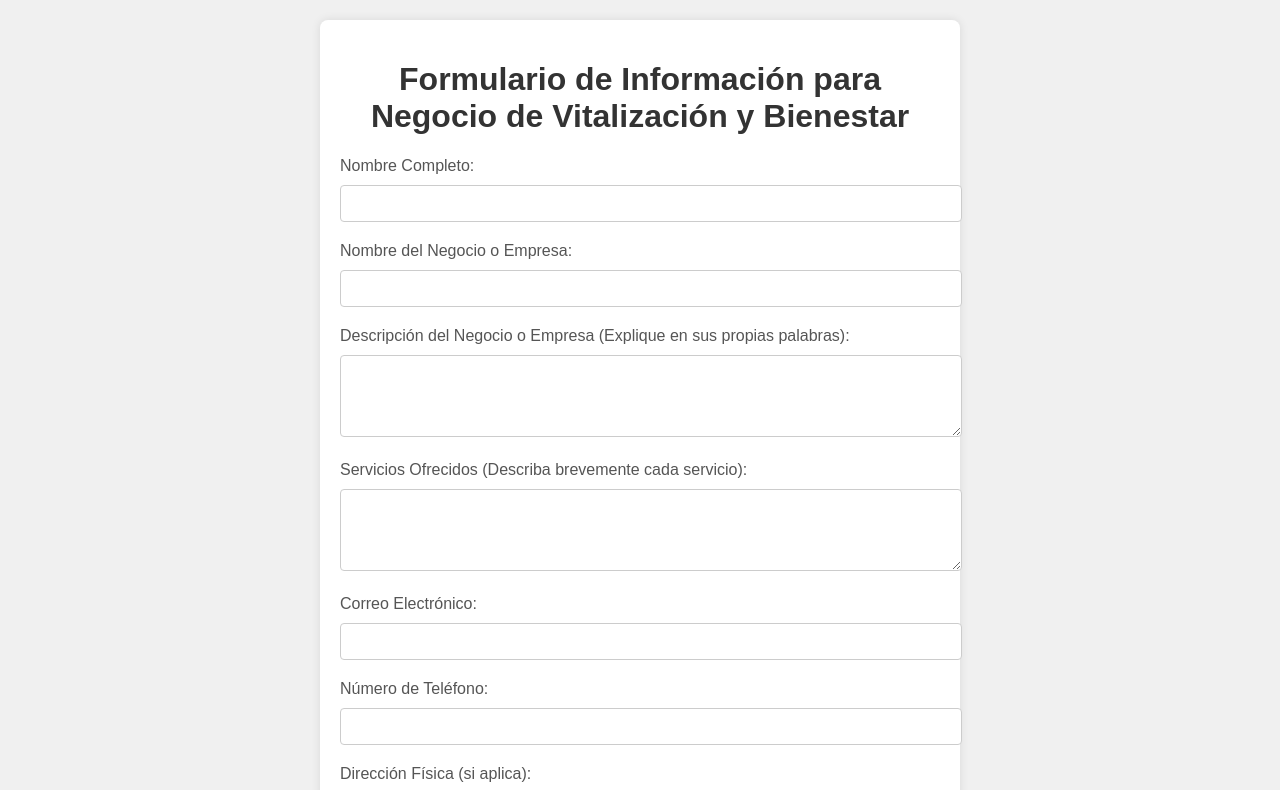
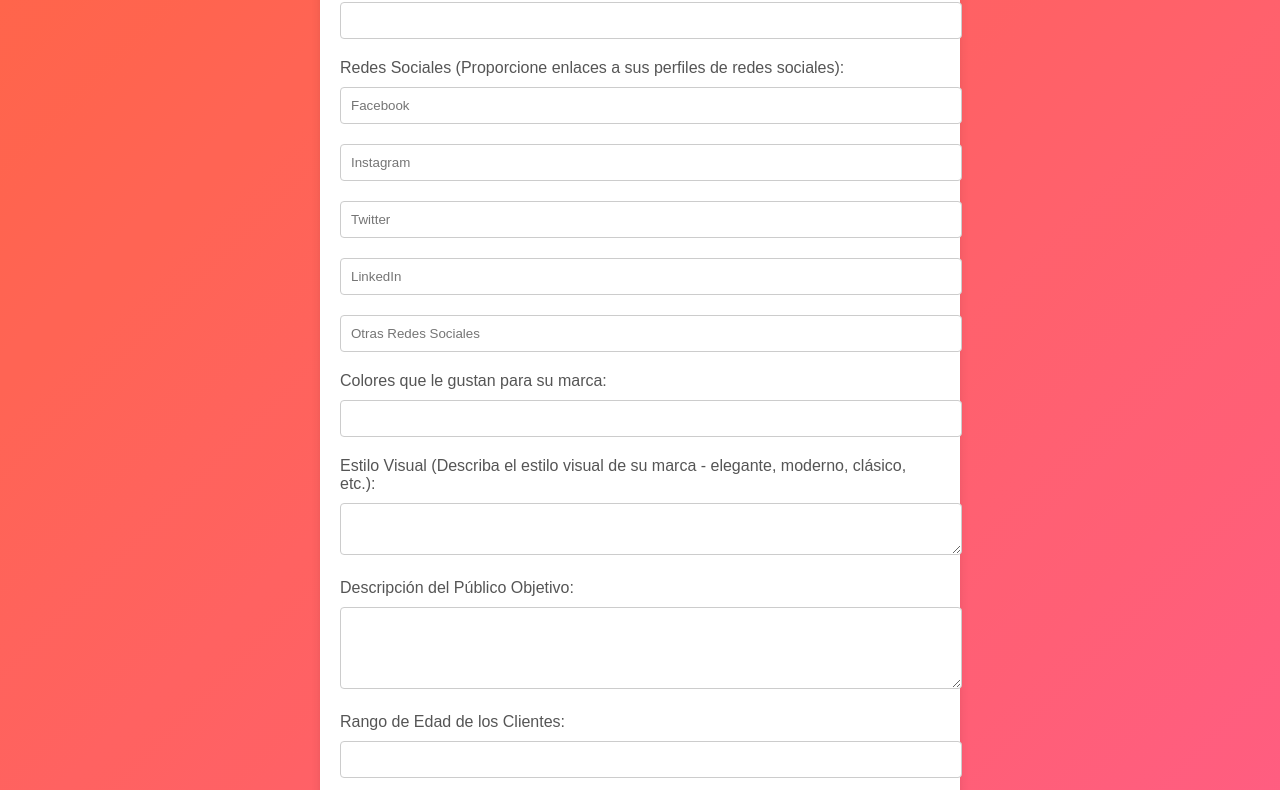
Before and after one commit to acidovioletaX/entrevistacliente, a plain HTML site: page index.html in a window 1280 px wide. Shown: the top 790 px of the page. Drawn offline with Linux system fonts and the light colour scheme.

Commit message:
Añadir texto introductorio y animación geométrica

```diff
--- a/index.html
+++ b/index.html
@@ -10,6 +10,12 @@
             margin: 0;
             padding: 20px;
             background-color: #f0f0f0;
+            display: flex;
+            justify-content: center;
+            align-items: center;
+            height: 100vh;
+            overflow: hidden;
+            position: relative;
         }
         form {
             background-color: #fff;
@@ -17,7 +23,8 @@
             border-radius: 8px;
             box-shadow: 0 0 10px rgba(0, 0, 0, 0.1);
             max-width: 600px;
-            margin: 0 auto;
+            width: 100%;
+            z-index: 2;
         }
         h1 {
             text-align: center;
@@ -51,10 +58,46 @@
         button:hover {
             background-color: #218838;
         }
+        .small-text {
+            font-size: 10px;
+            color: #888;
+            text-align: center;
+            margin-bottom: 20px;
+        }
+        .background-animation {
+            position: absolute;
+            top: 0;
+            left: 0;
+            width: 100%;
+            height: 100%;
+            background: linear-gradient(135deg, #ff4b2b, #ff416c);
+            z-index: 1;
+            overflow: hidden;
+        }
+        .background-animation::before, .background-animation::after {
+            content: '';
+            position: absolute;
+            width: 200%;
+            height: 200%;
+            top: -50%;
+            left: -50%;
+            background: rgba(255, 255, 255, 0.1);
+            animation: rotate 15s linear infinite;
+        }
+        .background-animation::after {
+            background: rgba(255, 255, 255, 0.05);
+            animation-duration: 30s;
+        }
+        @keyframes rotate {
+            0% { transform: rotate(0deg); }
+            100% { transform: rotate(360deg); }
+        }
     </style>
 </head>
 <body>
+    <div class="background-animation"></div>
     <form action="https://formspree.io/f/mjkbkbrn" method="POST" enctype="multipart/form-data">
+        <div class="small-text">Entrevista de bienvenida a nuevo cliente</div>
         <h1>Formulario de Información para Negocio de Vitalización y Bienestar</h1>
 
         <label for="nombre">Nombre Completo:</label>
@@ -122,6 +165,7 @@
         <input type="text" id="dominio" name="dominio">
 
         <button type="submit">Enviar</button>
+        <div class="small-text">Vlado Montes 2024 | Web Design and coding</div>
     </form>
 </body>
 </html>
```
